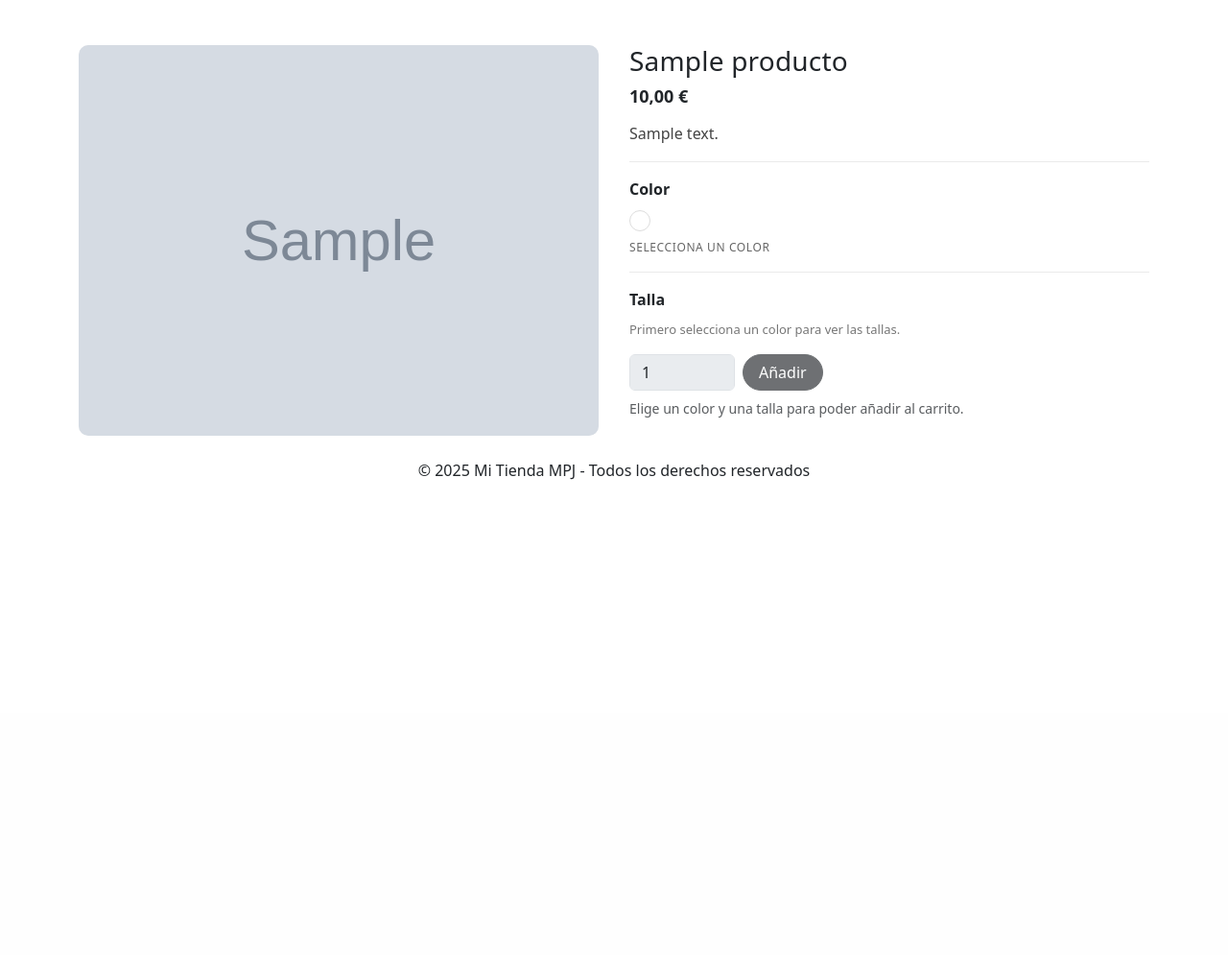
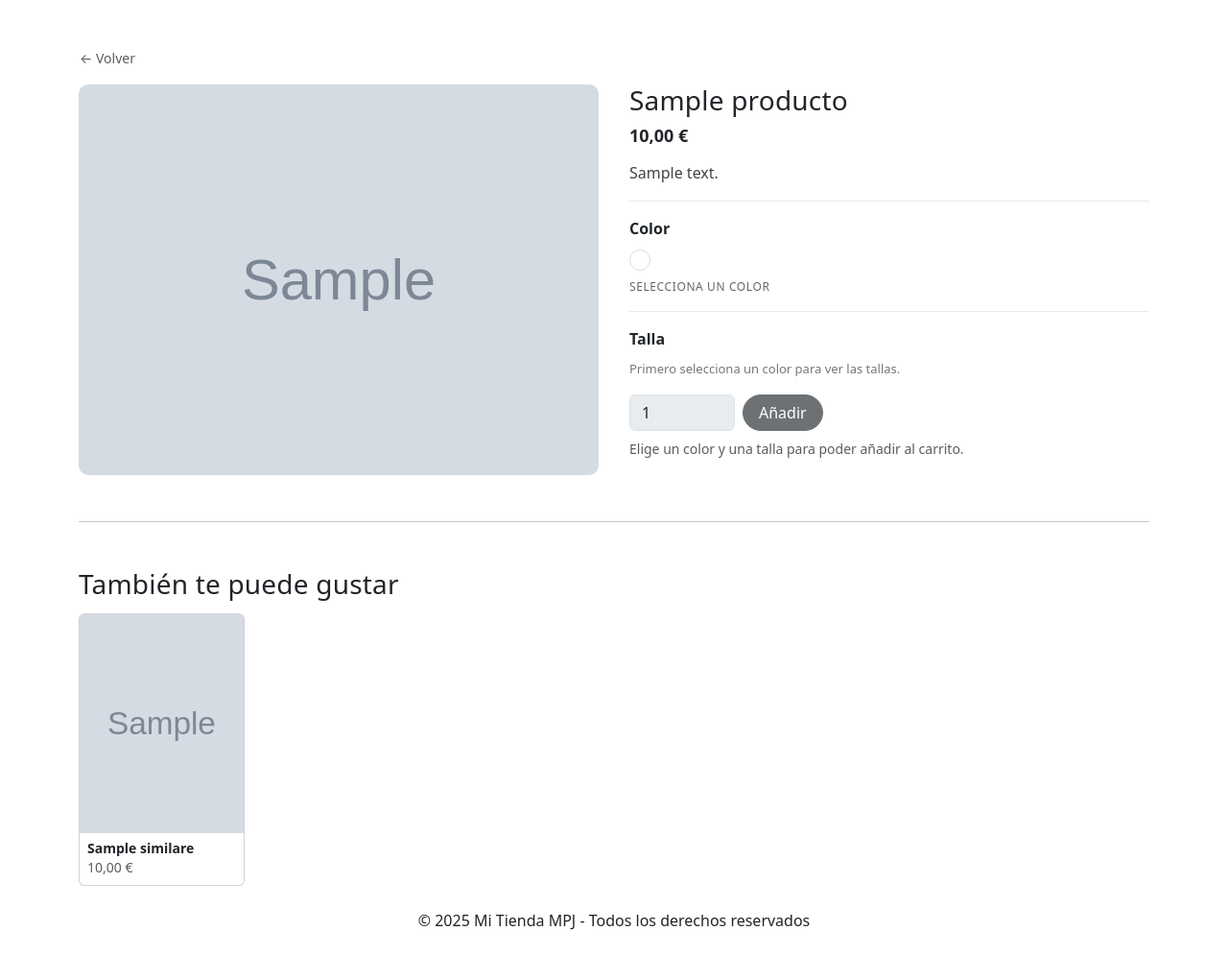
Before and after one commit to Mpatyy/MPJ-Wear, a Symfony app: template templates/producto/detalle.html.twig in a window 1280 px wide. Shown: the part 57-1052 px from the top of the page at 96% size. Before the commit the page ends 557 px from the top, so only its background shows below. Run offline with Twig, Linux system fonts and the light colour scheme; the template is opened without the code that fills it: most values are stand-ins (such as "Sample title", 1, 10 or a date in 2020); grey boxes marked "Sample" are stand-in pictures; some libraries are stand-ins or nearby versions.

Commit message:
similares

```diff
--- a/templates/producto/detalle.html.twig
+++ b/templates/producto/detalle.html.twig
@@ -104,7 +104,32 @@
             padding-left:16px;
             padding-right:16px;
         }
+
+        /* ✅ SIMILARES */
+        .similares-titulo{
+            letter-spacing:.2px;
+            margin-bottom:14px;
+        }
+        .similares-card img{
+            aspect-ratio: 3/4;
+            object-fit: cover;
+        }
+        .similares-card:hover{
+            transform: translateY(-2px);
+            transition: transform .15s ease;
+        }
     </style>
+
+    <div class="mb-3">
+        <button
+            type="button"
+            class="btn btn-link text-decoration-none text-muted p-0"
+            onclick="history.back()"
+            style="font-size:14px;"
+        >
+            ← Volver
+        </button>
+    </div>
 
     <div class="zona-producto">
         <!-- IZQ: IMAGEN PRINCIPAL -->
@@ -145,7 +170,6 @@
                                 class="swatch {{ esBlanco ? 'borde-fuerte' : '' }}"
                                 aria-label="Color {{ c.color }}"
                                 data-color="{{ c.color }}"
-                            {# ✅ CAMBIO CLAVE: images/ (no images/productos/) #}
                                 data-img="{% if c.imagen %}{{ asset('images/' ~ c.imagen) }}{% elseif producto.imagen %}{{ asset('images/' ~ producto.imagen) }}{% else %}{{ asset('images/placeholder.png') }}{% endif %}"
                                 style="{% if c.hex %}background: {{ c.hex }};{% endif %}"
                                 title="{{ c.color }}"
@@ -161,7 +185,7 @@
                 {% endif %}
             </div>
 
-        <!-- ✅ TALLAS (OCULTAS HASTA ELEGIR COLOR) -->
+            <!-- ✅ TALLAS -->
             <div class="bloque">
                 <div class="fw-semibold mb-2">Talla</div>
 
@@ -176,7 +200,7 @@
                 </div>
             </div>
 
-        <!-- ✅ AÑADIR (DESACTIVADO HASTA ELEGIR TALLA) -->
+            <!-- ✅ AÑADIR -->
             <form action="{{ path('carrito_agregar') }}" method="post" class="mt-3" id="form-carrito">
                 <input type="hidden" name="producto_id" value="{{ producto.id }}">
                 <input type="hidden" name="color" id="input-color" value="">
@@ -203,7 +227,7 @@
                 </div>
             </form>
 
-        <!-- Variaciones ocultas para que JS construya tallas/stock -->
+            <!-- Variaciones ocultas -->
             <div id="variaciones" class="oculto">
                 {% for v in variaciones %}
                     <div
@@ -216,6 +240,46 @@
             </div>
         </div>
     </div>
+
+    {# ✅ SIMILARES / TAMBIÉN TE PUEDE GUSTAR #}
+    {% if similares is defined and similares is not empty %}
+        <hr class="my-5">
+
+        <h3 class="similares-titulo">También te puede gustar</h3>
+
+        <div class="row row-cols-2 row-cols-md-3 row-cols-lg-6 g-3">
+            {% for s in similares %}
+                <div class="col">
+                    <a href="{{ path('producto_detalle', {'id': s.id}) }}" class="text-decoration-none text-dark">
+                        <div class="card h-100 similares-card">
+                            {% if s.imagen %}
+                                <img
+                                    src="{{ asset('images/' ~ s.imagen) }}"
+                                    class="card-img-top"
+                                    alt="Imagen de {{ s.nombre }}"
+                                    onerror="this.src='{{ asset('images/placeholder.png') }}'"
+                                >
+                            {% else %}
+                                <div class="card-img-top d-flex align-items-center justify-content-center text-muted"
+                                     style="aspect-ratio: 3/4; background:#f7f7f7;">
+                                    Sin imagen
+                                </div>
+                            {% endif %}
+
+                            <div class="card-body p-2">
+                                <div class="small fw-semibold" style="line-height:1.2;">
+                                    {{ s.nombre }}
+                                </div>
+                                <div class="small text-muted">
+                                    {{ s.precio|number_format(2, ',', '.') }} €
+                                </div>
+                            </div>
+                        </div>
+                    </a>
+                </div>
+            {% endfor %}
+        </div>
+    {% endif %}
 
 <script>
 (function () {
@@ -320,7 +384,6 @@
         swatch.addEventListener('click', () => activarSwatch(swatch));
     });
 
-        // ✅ Auto-seleccionar color si viene por URL (?color=...)
     const colorUrl = "{{ colorUrl|default('')|e('js') }}".toLowerCase().trim();
     if (colorUrl) {
         const sw = Array.from(swatches).find(s => (s.dataset.color || '').toLowerCase().trim() === colorUrl);
```
Also changed, not shown: src/Controller/ProductoController.php (+18 -19 lines), src/Repository/ProductosRepository.php (+53 -27 lines), templates/producto/listado.html.twig (+2 -9 lines), 2 other files. Lines whose indentation alone changed are shown as unchanged.
